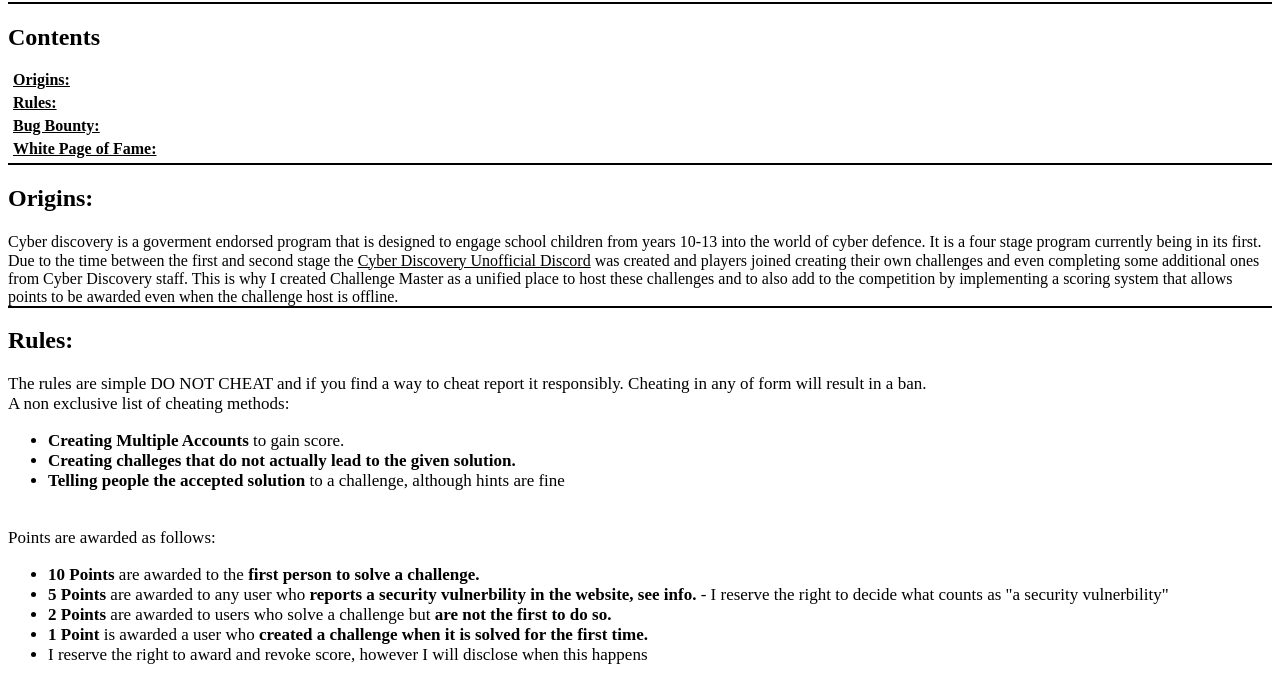
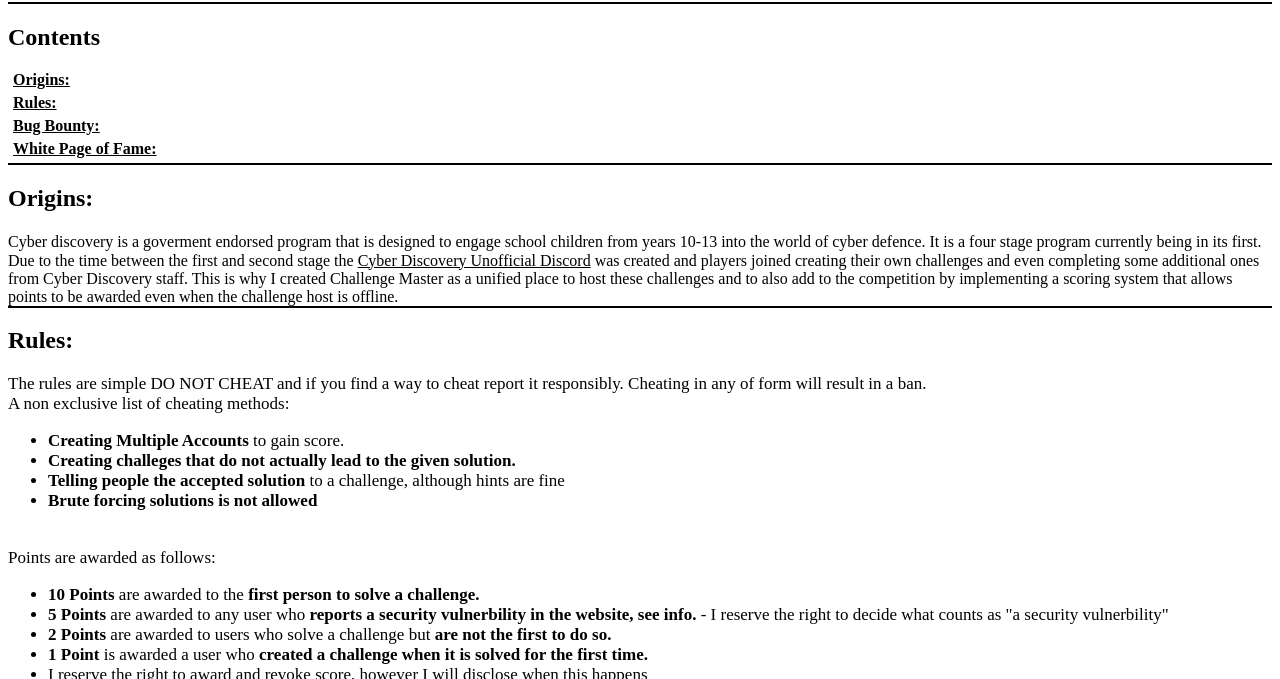
Before and after one commit to lightspeedana/Challenge-Master, a plain HTML site: page public/info.html in a window 1280 px wide. Shown: the part 119-798 px from the top of the page. Drawn offline with Linux system fonts and the light colour scheme; no server answers.

Commit message:
Update info.html

```diff
--- a/public/info.html
+++ b/public/info.html
@@ -47,6 +47,7 @@
 					<li><b>Creating Multiple Accounts</b> to gain score.</li>
 					<li><b>Creating challeges that do not actually lead to the given solution.</b></li>
 					<li><b>Telling people the accepted solution</b> to a challenge, although hints are fine</li>
+					<li><b>Brute forcing solutions is not allowed</b></li>
 				</ul>
 				<br>Points are awarded as follows:
 				<ul>
```
